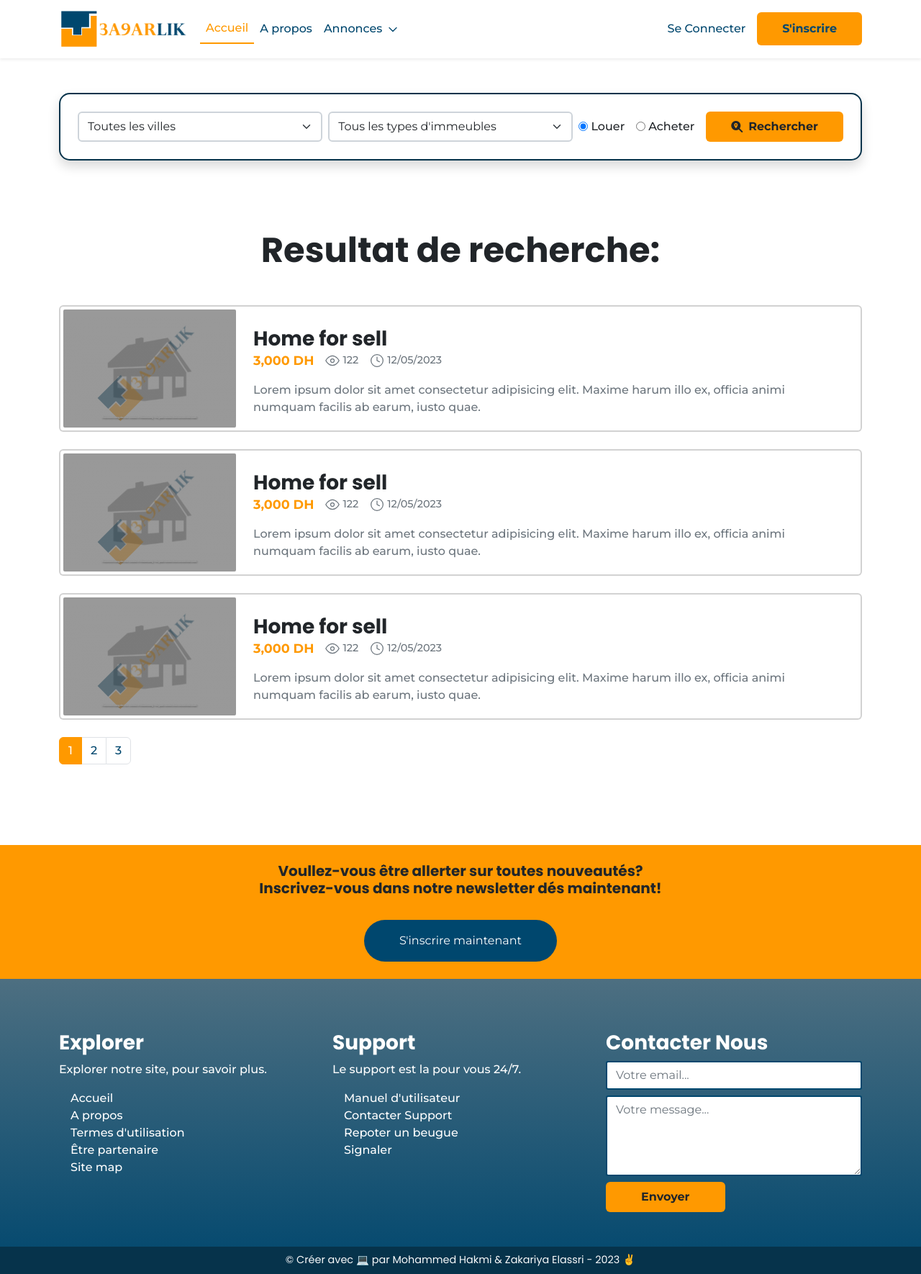
After one commit to Simo672K/3a9arlik-app, a PHP site: page /posts.php in a window 1280 px wide. The commit adds this page. Shown: the whole page at 72% size. Run offline with PHP 8.4, Linux system fonts and the light colour scheme; data that the repository does not hold is empty.

Commit message:
adding all posts list page

```diff
--- a/core/constants.php
+++ b/core/constants.php
@@ -1,7 +1,7 @@
 <?php
 define("DB_NAME", "estates_db");
 define("DB_USER", "root");
-define("DB_PASSWORD", "");
+define("DB_PASSWORD", "massaka9310");
 
 define("USER_TABLE", "user");
 define("CITY_TABLE", "city");
--- a/includes/navbar.php
+++ b/includes/navbar.php
@@ -1,3 +1,24 @@
+<style>
+  .navbar .dropdown-menu{
+    overflow: hidden;
+    width: 15rem;
+    border-radius: 3px !important;
+    border: 0;
+    padding: 0;
+    padding-top: 1rem;
+    box-shadow: 0 2rem 15px rgba(0,0,0,0.4)!important;
+  }
+  .navbar .dropdown-menu .dropdown-item{
+    padding-top: 0.4rem;
+    padding-bottom: 0.4rem;
+    border-left: solid 5px var(--secondary-color);
+  }
+  .nav-link.hover-toggle:hover ~ .dropdown-menu, .dropdown-menu:hover{
+    display: block;
+    transition: all 300ms ease-in !important;
+  }
+</style>
+
 <nav class="navbar navbar-expand-lg bg-white shadow-sm sticky-top">
     <div class="container">
       <a class="navbar-brand" href="#">
@@ -15,17 +36,13 @@
           <li class="nav-item">
             <a class="nav-link" href="#">A propos</a>
           </li>
-          <li class="nav-item dropdown">
-            <a class="nav-link dropdown-toggle" href="#" role="button" data-bs-toggle="dropdown" aria-expanded="false">
-              Type d'immobilier <i data-feather="chevron-down"></i>
+          <li class="nav-item dropend">
+            <a class="nav-link hover-toggle dropdown-toggle" href="posts.php">
+              Annonces <i data-feather="chevron-down"></i>
             </a>
             <ul class="dropdown-menu">
-              <li><a class="dropdown-item" href="#">Action</a></li>
-              <li><a class="dropdown-item" href="#">Another action</a></li>
-              <li>
-                <hr class="dropdown-divider">
-              </li>
-              <li><a class="dropdown-item" href="#">Something else here</a></li>
+              <li><a class="dropdown-item" href="posts.php?post_type=louer">Louer</a></li>
+              <li><a class="dropdown-item" href="posts.php?post_type=Acheter">Acheter</a></li>
             </ul>
           </li>
           <?php if(!$_SESSION["user_logged"]){ ?>
--- /dev/null
+++ b/posts.php
@@ -0,0 +1,213 @@
+<?php
+  require_once("core/init_session.php");
+  require_once("core/classes.php");
+?>
+
+<!DOCTYPE html>
+<html lang="en">
+
+<head>
+  <meta charset="UTF-8">
+  <meta http-equiv="X-UA-Compatible" content="IE=edge">
+  <meta name="viewport" content="width=device-width, initial-scale=1.0">
+  <link rel="preconnect" href="https://fonts.googleapis.com">
+  <link rel="preconnect" href="https://fonts.gstatic.com" crossorigin>
+  <link
+    href="https://fonts.googleapis.com/css2?family=Montserrat:wght@300;400;500;700&family=Poppins:wght@400;600;700&display=swap"
+    rel="stylesheet">
+  <link rel="stylesheet" href="https://cdnjs.cloudflare.com/ajax/libs/font-awesome/6.4.0/css/all.min.css"
+    integrity="sha512-iecdLmaskl7CVkqkXNQ/ZH/XLlvWZOJyj7Yy7tcenmpD1ypASozpmT/E0iPtmFIB46ZmdtAc9eNBvH0H/ZpiBw=="
+    crossorigin="anonymous" referrerpolicy="no-referrer" />
+  <link rel="stylesheet" href="vendors/css/bootstrap.min.css">
+  <link rel="stylesheet" href="assets/css/price-range.min.css">
+  <link rel="stylesheet" href="assets/css/main.min.css">
+
+  <title>3a9arLik | Toutes Les Annonces</title>
+</head>
+
+<body>
+  <?php include("includes/navbar.php")?>
+
+  <main>
+    <div class="container pb-5 my-5">
+      <div class="card w-100 bg-white p-4 shadow mb-5" style="border-radius: 15px; border: solid 2px #06334b;">
+        <form action="search.php" metod="get" class="d-flex">
+          <select class="form-select me-2" name="ville" >
+            <option value="all">Toutes les villes</option>
+            <?php foreach(City::$cities as $city){
+              echo "<option value='{$city['city_id']}'>{$city['city_name']}</option>";
+            }?>
+          </select>
+          <select class="form-select me-2" name="category" >
+            <option value="all">Tous les types d'immeubles</option>
+            <?php foreach(Category::$categories as $category){
+              echo "<option value='{$category['category_id']}'>{$category['category_name']}</option>";
+            }?>
+          </select>
+          <div class="d-flex align-items-center me-3">
+            <input type="radio" class="me-1" name="type" value="louer" id="a-louer" checked>
+            <label for="a-louer" class="me-3">Louer</label>
+            <input type="radio" class="me-1" name="type" value="acheter" id="a-acheter">
+            <label for="a-acheter">Acheter</label>
+          </div>
+          <button type="submit" name="submit" class="btn cta-btn d-flex align-items-center">
+            <i class="fa-solid fa-magnifying-glass-location me-2"></i>
+            Rechercher
+          </button>
+          <!-- <div class="dropdown">
+            <button class="btn no-indecator rounded-pill border-custom me-2" type="button" data-bs-toggle="dropdown" aria-expanded="false" type="button">
+              <i class="fa-solid fa-filter"></i>
+            </button>
+            <ul class="dropdown-menu dropdown-menu-end pt-3" style="width: 20rem;">
+              <li class="px-3">
+                <input type="checkbox" name="" id="enablePriceFilter">
+                <label class="ms-2" for="enablePriceFilter">Activer le filtrage par prix.</label>
+              </li>
+              <li><hr class="dropdown-divider"></li>
+              <li class="px-3 mb-2 text-muted" style="font-size: 0.9rem;">
+                Choisir un prix:
+              </li>
+              <li class="range mb-3 px-3">
+                <div class="range-slider">
+                  <span class="range-selected"></span>
+                </div>
+                <div class="range-input">
+                  <input type="range" class="min" min="0" max="1000" value="0" step="10">
+                  <input type="range" class="max" min="0" max="1000" value="1000" step="10">
+                </div>
+                <div class="range-price">
+                  <input type="hidden" name="min-prix" value="0">
+                  <input type="hidden" name="max-prix" value="1000">
+                </div>
+              </li>
+              <li><hr class="dropdown-divider"></li>
+              <li class="px-3">
+                <p class="mb-0">Prix: <span id="min-prix">0</span>~<span id="max-prix">0</span> MAD</p>
+              </li>
+            </ul>
+          </div> -->
+        </form>
+      </div>
+      <h2 class="poppins fw-bold display-5 mb-5 text-center pt-5">Resultat de recherche:</h2>
+
+      <div class="card flex-row p-1 mb-4 card-result">
+        <div class="bg-placeholder overflow-hidden">
+          <img
+            class="card-img-left rounded"
+          />
+        </div>
+        <div class="card-body px-4 py-3">
+          <h3 class="card-title mb-0 poppins mt-2 fw-bold">Home for sell</h3>
+          <p class="card-text mb-3 text-muted text-small d-flex align-items-center">
+            <span class="fw-bold" style="color: var(--secondary-color); font-size: 1.1rem;">3,000 DH</span>
+            <span class="d-flex align-items-center"><i data-feather="eye" class="me-1 ms-3"></i>122</span>
+            <span class="d-flex align-items-center"><i data-feather="clock" class="me-1 ms-3"></i>12/05/2023</span>
+          </p>
+
+          <p class="card-text text-body text-muted">
+            Lorem ipsum dolor sit amet consectetur adipisicing elit. Maxime harum
+            illo ex, officia animi numquam facilis ab earum, iusto quae.
+          </p>
+        </div>
+      </div>
+      <div class="card flex-row p-1 mb-4 card-result">
+        <div class="bg-placeholder overflow-hidden">
+          <img
+            class="card-img-left rounded"
+          />
+        </div>
+        <div class="card-body px-4 py-3">
+          <h3 class="card-title mb-0 poppins mt-2 fw-bold">Home for sell</h3>
+          <p class="card-text mb-3 text-muted text-small d-flex align-items-center">
+            <span class="fw-bold" style="color: var(--secondary-color); font-size: 1.1rem;">3,000 DH</span>
+            <span class="d-flex align-items-center"><i data-feather="eye" class="me-1 ms-3"></i>122</span>
+            <span class="d-flex align-items-center"><i data-feather="clock" class="me-1 ms-3"></i>12/05/2023</span>
+          </p>
+
+          <p class="card-text text-body text-muted">
+            Lorem ipsum dolor sit amet consectetur adipisicing elit. Maxime harum
+            illo ex, officia animi numquam facilis ab earum, iusto quae.
+          </p>
+        </div>
+      </div>
+      <div class="card flex-row p-1 mb-4 card-result">
+        <div class="bg-placeholder overflow-hidden">
+          <img
+            class="card-img-left rounded"
+          />
+        </div>
+        <div class="card-body px-4 py-3">
+          <h3 class="card-title mb-0 poppins mt-2 fw-bold">Home for sell</h3>
+          <p class="card-text mb-3 text-muted text-small d-flex align-items-center">
+            <span class="fw-bold" style="color: var(--secondary-color); font-size: 1.1rem;">3,000 DH</span>
+            <span class="d-flex align-items-center"><i data-feather="eye" class="me-1 ms-3"></i>122</span>
+            <span class="d-flex align-items-center"><i data-feather="clock" class="me-1 ms-3"></i>12/05/2023</span>
+          </p>
+
+          <p class="card-text text-body text-muted">
+            Lorem ipsum dolor sit amet consectetur adipisicing elit. Maxime harum
+            illo ex, officia animi numquam facilis ab earum, iusto quae.
+          </p>
+        </div>
+      </div>
+
+      <nav aria-label="Page navigation example">
+        <ul class="pagination">
+          <li class="page-item active"><a class="page-link" href="#">1</a></li>
+          <li class="page-item"><a class="page-link" href="#">2</a></li>
+          <li class="page-item"><a class="page-link" href="#">3</a></li>
+        </ul>
+      </nav>
+    </div>
+  </main>
+
+  <!-- Footer -->
+  <?php include("includes/footer.php")?>
+  <script src="vendors/js/bootstrap.bundle.min.js"></script>
+  <script src="vendors/js/feather.min.js"></script>
+  <script>
+    feather.replace({ class: "f-icon" });
+    let navBar = document.querySelector(".navbar");
+
+    if (window.scrollY > 150) {
+      navBar.classList.add("shrink");
+    }
+    document.addEventListener("scroll", (e) => {
+      if (window.scrollY > 150) {
+        navBar.classList.add("shrink");
+      } else {
+        navBar.classList.remove("shrink");
+      }
+    });
+
+    // let rangeMin = 100;
+    // const range = document.querySelector(".range-selected");
+    // const rangeInput = document.querySelectorAll(".range-input input");
+    // const rangePrice = document.querySelectorAll(".range-price input");
+    // const minPrix = document.getElementById("min-prix");
+    // const maxPrix = document.getElementById("max-prix");
+
+    // rangeInput.forEach((input) => {
+    //   input.addEventListener("input", (e) => {
+    //     let minRange = parseInt(rangeInput[0].value);
+    //     let maxRange = parseInt(rangeInput[1].value);
+    //     if (maxRange - minRange < rangeMin) {
+    //       if (e.target.className === "min") {
+    //         rangeInput[0].value = maxRange - rangeMin;
+    //       } else {
+    //         rangeInput[1].value = minRange + rangeMin;
+    //       }
+    //     } else {
+    //       rangePrice[0].value = minRange;
+    //       rangePrice[1].value = maxRange;
+    //       range.style.left = (minRange / rangeInput[0].max) * 100 + "%";
+    //       range.style.right = 100 - (maxRange / rangeInput[1].max) * 100 + "%";
+    //       minPrix.textContent = rangePrice[0].value;
+    //       maxPrix.textContent = rangePrice[1].value;
+    //     }
+    //   });
+    // });
+  </script>
+</body>
+
+</html>
```
Also changed, not shown: add_post.php (+6 -6 lines).
